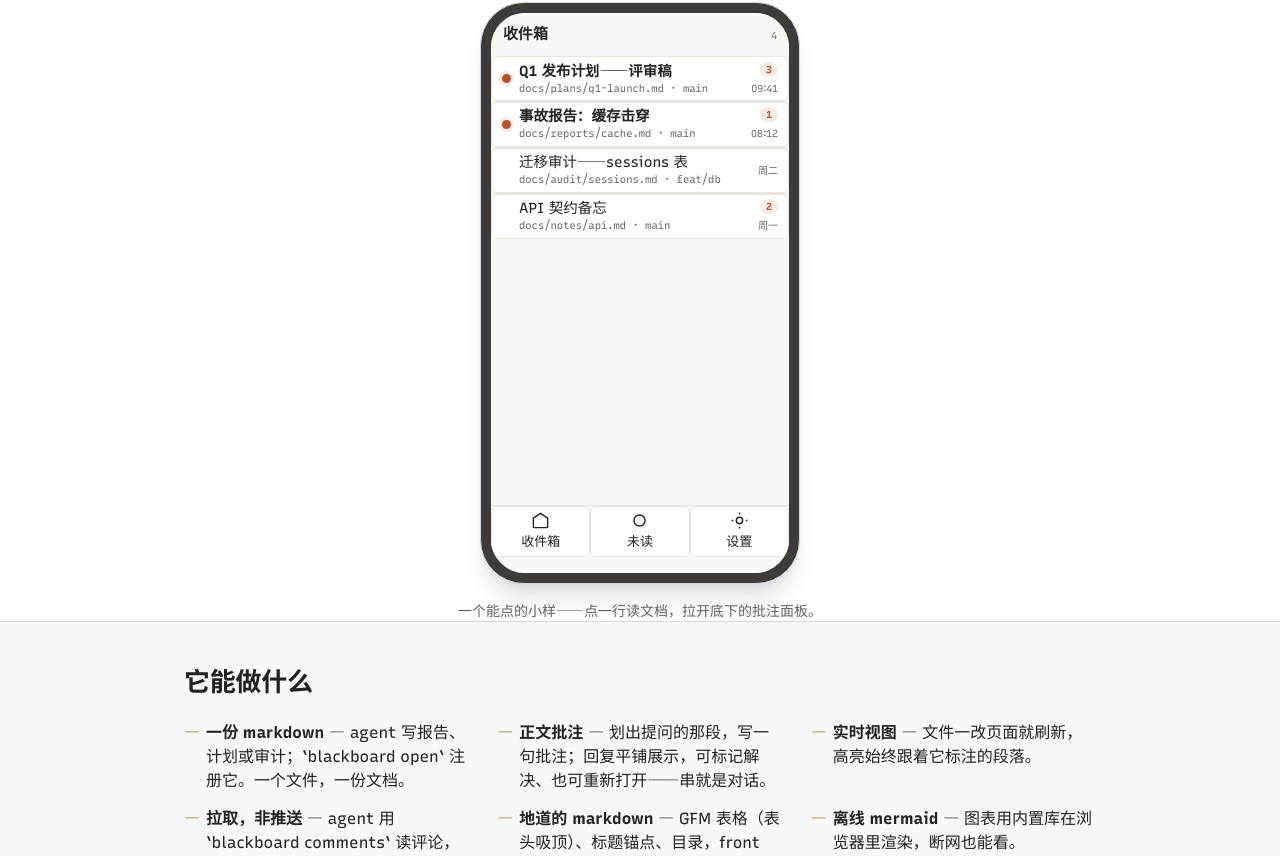
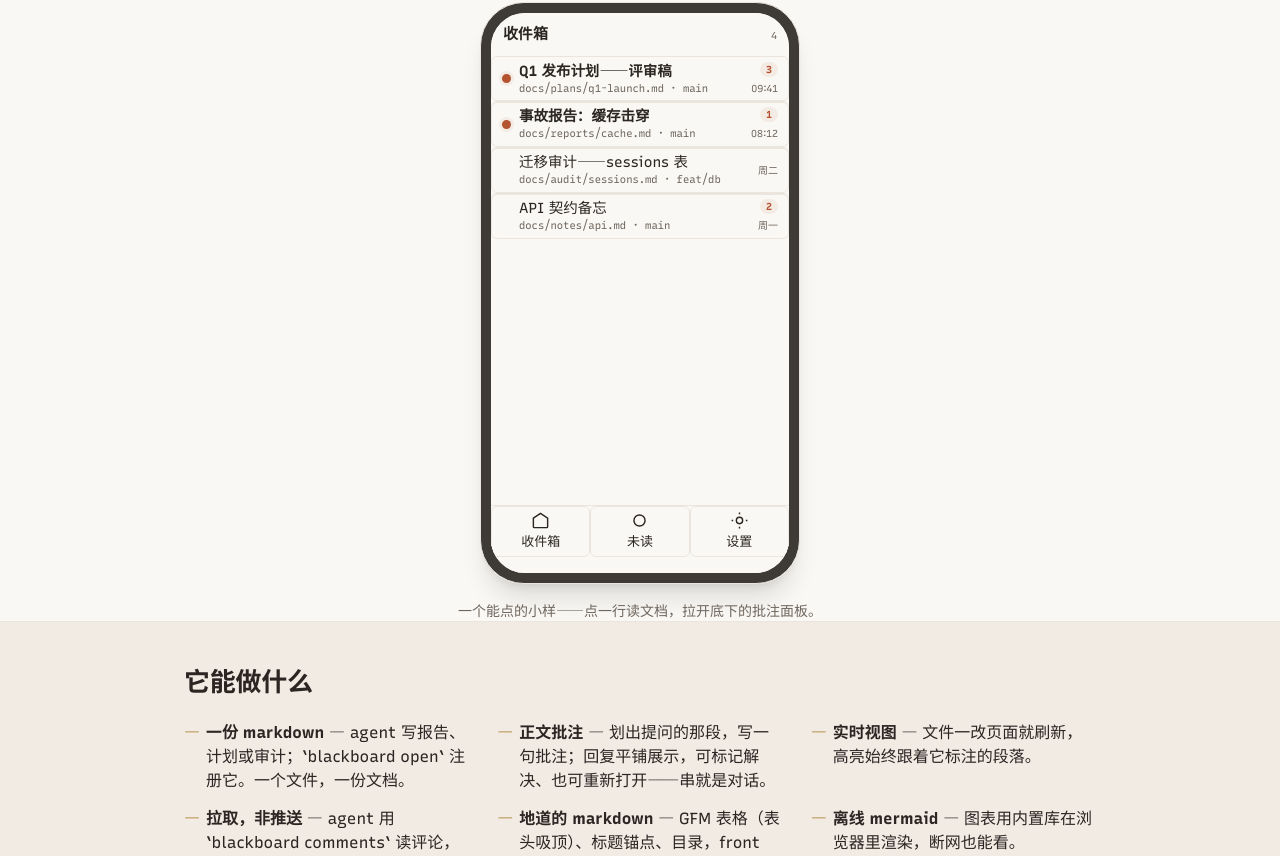
Before and after one commit to gjuoun/blackboard, an Astro site in the folder apps/blackboard-site/: page /zh in a window 1280 px wide. Shown: the part 1764-2620 px from the top of the page. Built offline with nearby package versions, Linux system fonts and the light colour scheme; Astro itself is replaced by a stand-in of ours.

Commit message:
refactor(site): point the landing tokens at the bb-ui theme palette

```diff
--- a/apps/blackboard-site/src/styles/base.css
+++ b/apps/blackboard-site/src/styles/base.css
@@ -3,10 +3,12 @@
 /* QuBlack Sans / Mono (SIL OFL 1.1) — subsets covering this page's characters only.
    Full family: github.com/gjuoun/qublack — license: fonts/OFL.txt */
 
-/* Tokens + component styles lifted from the app's globals.css */
+/* The hand-rolled styles below read the landing's short token names; they now resolve to the
+   bb-ui theme palette so the chrome and the phone demo share one vocabulary. The palette itself
+   is generated in packages/bb-ui/src/themes/blackboard.css — edit there, not here. */
 :root {
-  --fg: #1f2328; --muted: #59636e; --border: #d1d9e0;
-  --bg: #ffffff; --bg-subtle: #f6f8fa; --accent: #0969da;
+  --fg: var(--theme-foreground); --muted: var(--theme-muted-foreground); --border: var(--theme-border);
+  --bg: var(--theme-background); --bg-subtle: var(--theme-secondary); --accent: var(--theme-primary);
   --font-mono: "QuBlack Mono", ui-monospace, SFMono-Regular, Menlo, monospace;
 }
 * { box-sizing: border-box; }
@@ -53,7 +55,7 @@ section.features { background: var(--bg-subtle); border-top: 1px solid var(--bor
 h2.sec { margin: 0 0 20px; font-size: 26px; font-weight: 700; letter-spacing: -0.01em; }
 ul.feat { display: grid; grid-template-columns: repeat(auto-fit, minmax(280px, 1fr)); gap: 14px 28px; padding: 0; margin: 0; list-style: none; }
 ul.feat li { padding-left: 22px; position: relative; text-wrap: pretty; }
-ul.feat li::before { content: "—"; position: absolute; left: 0; color: #9a6700; }
+ul.feat li::before { content: "—"; position: absolute; left: 0; color: var(--theme-warn); }
 ul.feat strong { font-weight: 700; }
 
 /* CLI block */
```
